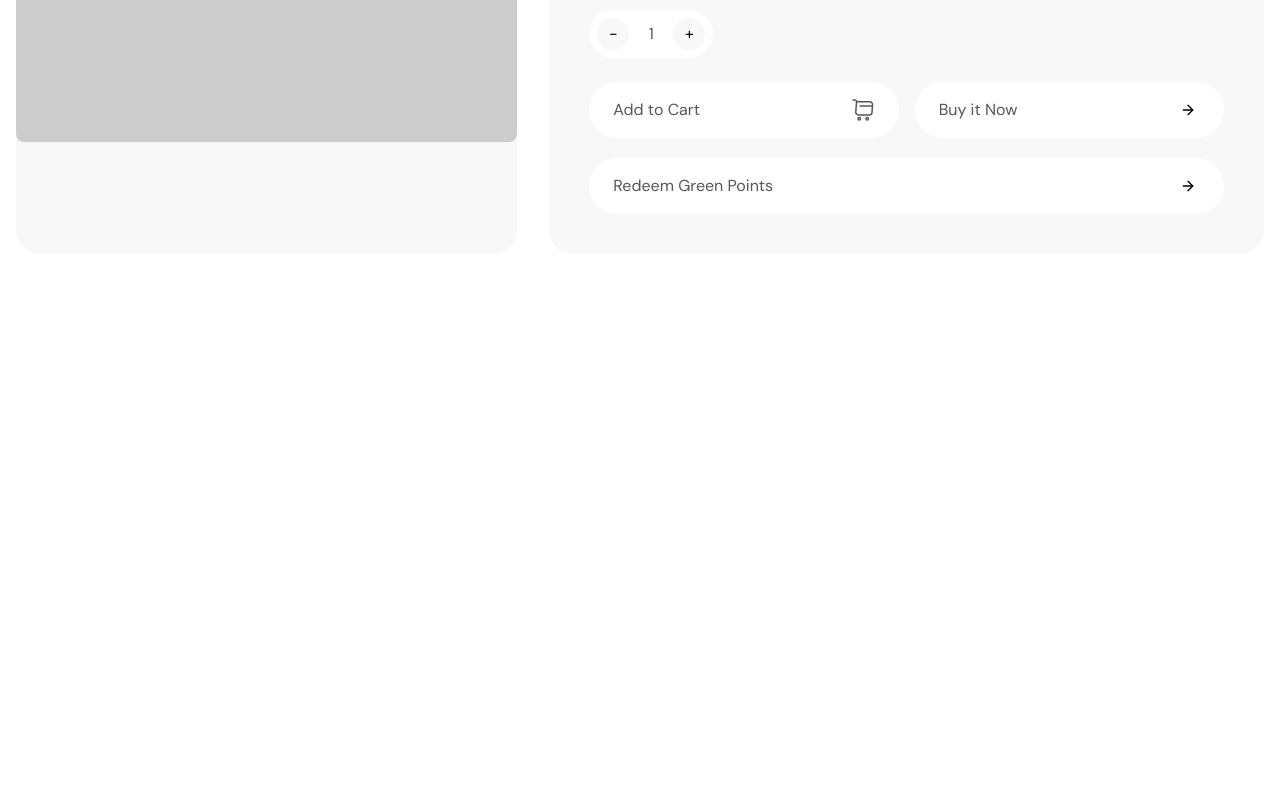
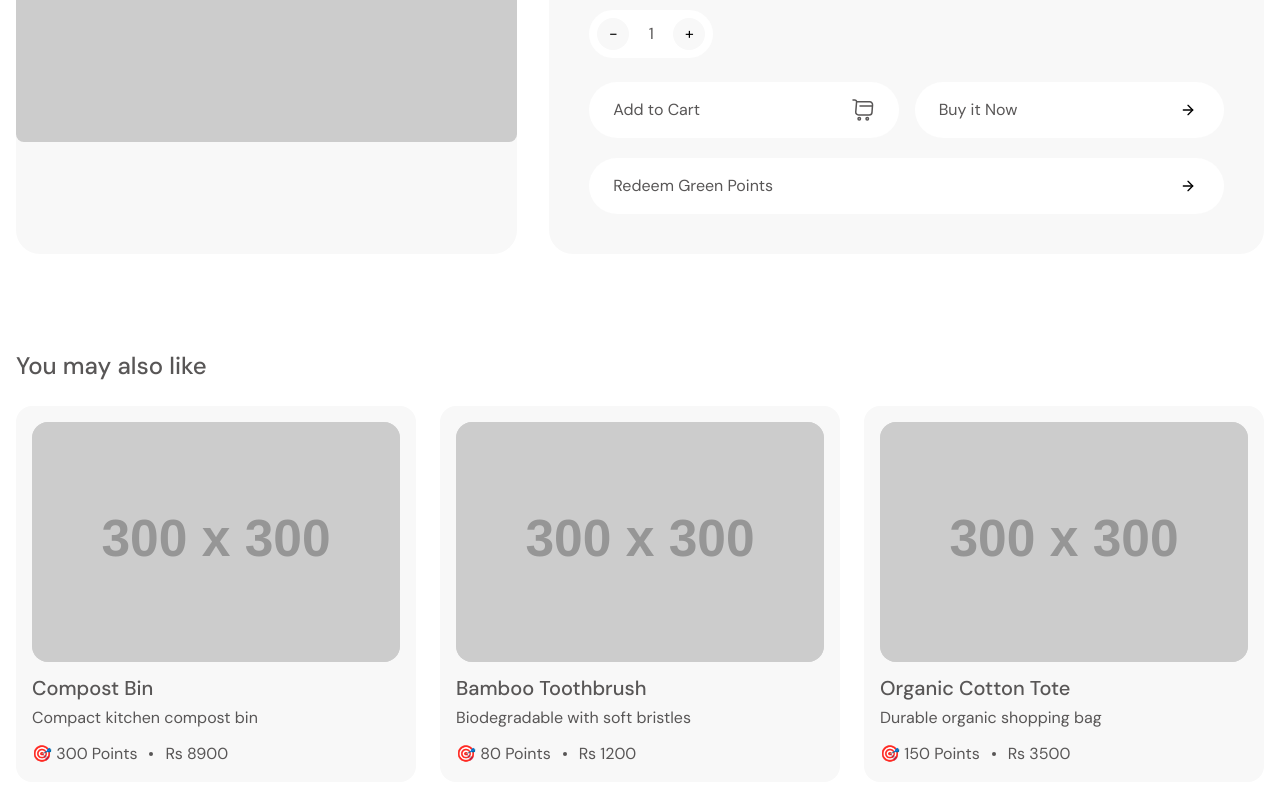
Before and after one commit to dizzpy/Greenie-Web, a React (Vite) app: page /shop/product/1 in a window 1280 px wide. Shown: the part 542-1342 px from the top of the page. Before the commit the page ends 828 px from the top, so only its background shows below. Built offline with nearby package versions, Linux system fonts and the light colour scheme.

Commit message:
feat(shop): add related product to product page

```diff
--- a/src/shop/pages/ProductDetails.jsx
+++ b/src/shop/pages/ProductDetails.jsx
@@ -5,6 +5,7 @@ import ShopNav from '../components/ShopNav';
 import cartIcon from '../../assets/icons/shopping-cart.svg';
 import CartButton from '../components/CartButton';
 import { LuArrowRight } from 'react-icons/lu';
+import ProductCard from '../components/ProductCard';
 
 const ProductDetails = () => {
   const { id } = useParams();
@@ -25,6 +26,14 @@ const ProductDetails = () => {
     // Add your cart logic here
     console.log('Adding to cart:', product, 'quantity:', quantity);
   };
+
+  // Get 3 random products excluding current product
+  const getRandomProducts = () => {
+    const otherProducts = products.filter((p) => p.id !== parseInt(id));
+    return otherProducts.sort(() => 0.5 - Math.random()).slice(0, 3);
+  };
+
+  const relatedProducts = getRandomProducts();
 
   if (!product) {
     return <div>Product not found</div>;
@@ -121,6 +130,19 @@ const ProductDetails = () => {
             />
           </div>
         </div>
+
+        {/* Related products */}
+        <div className="mt-24">
+          <h2 className="text-2xl font-medium text-text-gray mb-6">
+            You may also like
+          </h2>
+
+          <div className="grid grid-cols-1 md:grid-cols-3 gap-6">
+            {relatedProducts.map((product) => (
+              <ProductCard key={product.id} product={product} />
+            ))}
+          </div>
+        </div>
       </div>
     </div>
   );
```
